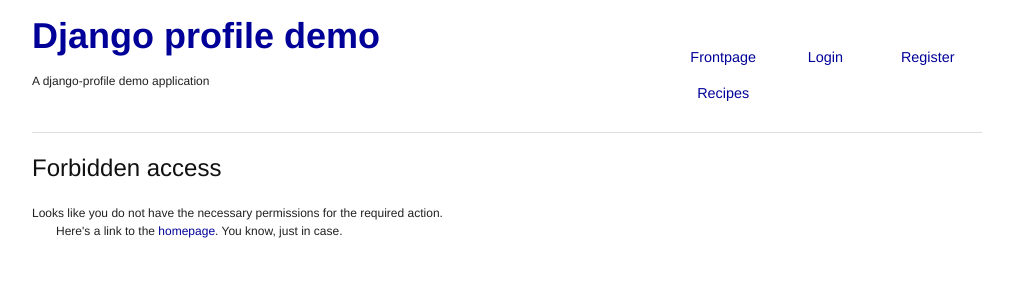
After one commit to omaciel/souschef, a Django app: template souschef/templates/403.html in a window 1280 px wide. The commit adds this page. Shown: the top 300 px of the page, without its empty margins (133-1146 px from the left). Run offline with Django 3.2, Linux system fonts and the light colour scheme; the template is opened without the code that fills it, so the values that code supplies are empty; parts of the project's set-up code (start-up, migrations or seed data) failed here and were passed over.

Commit message:
Added login required and permission validation to the add recipe view.

```diff
--- /dev/null
+++ b/souschef/templates/403.html
@@ -0,0 +1,13 @@
+{% extends "base.html" %}
+{% load i18n %}
+
+{% block title %}{{ block.super }} &raquo; {% trans "Forbidden access" %}{% endblock %}
+
+{% block content %}
+<h2 class="pagetitle">{% trans "Forbidden access" %}</h2>
+
+<p>{% trans "Looks like you do not have the necessary permissions for the required action." %}</p>
+
+<p>{% blocktrans %}Here's a link to the <a href="/">homepage</a>. You know, just in case.{% endblocktrans %}</p>
+
+{% endblock %}
--- a/souschef/templates/base.html
+++ b/souschef/templates/base.html
@@ -2,7 +2,7 @@
 <!DOCTYPE html PUBLIC "-//W3C//DTD XHTML 1.0 Strict//EN" "http://www.w3.org/TR/xhtml1/DTD/xhtml1-strict.dtd">
 <html xmlns="http://www.w3.org/1999/xhtml" xml:lang="en" lang="en">
 <head>
-    <title>{% block title %}{% endblock %}</title>
+    <title>{% block title %}Sous-chef{% endblock %}</title>
         <link rel="stylesheet" href="{{ MEDIA_URL}}userprofile/css/blueprint/screen.css" type="text/css" media="screen, projection" />
         <link rel="stylesheet" href="{{ MEDIA_URL }}userprofile/css/blueprint/print.css" type="text/css" media="print" />
         <link rel="stylesheet" href="{{ MEDIA_URL }}userprofile/css/blueprint/plugins/fancy-type/screen.css" type="text/css" media="screen, projection" />
--- a/souschef/templates/front.html
+++ b/souschef/templates/front.html
@@ -1,7 +1,7 @@
 {% extends "base.html" %}
 {% load i18n %}
 {% load avatars %}
-{% block title %}{% trans "Front page" %}{% endblock %}
+{% block title %}{{ block.super }} &raquo; {% trans "Front page" %}{% endblock %}
 
 {% block content %}
 <h2>{% trans "People who have already tried this demo" %}</h2>
--- a/souschef/templates/recipes.html
+++ b/souschef/templates/recipes.html
@@ -3,7 +3,7 @@
   <script type="text/javascript"
       src="/site_media/search.js"></script>
 {% endblock %}
-{% block title %}Search Bookmarks{% endblock %}
+{% block title %}{{ block.super }} &raquo; Search Bookmarks{% endblock %}
 {% block head %}Search Bookmarks{% endblock %}
 {% block content %}
 <form id="search-form" method="get" action=".">
```
Also changed, not shown: souschef/aboyeur/views.py (+7 -0 lines), souschef/templates/userprofile/profile/personal.html (indentation only).
